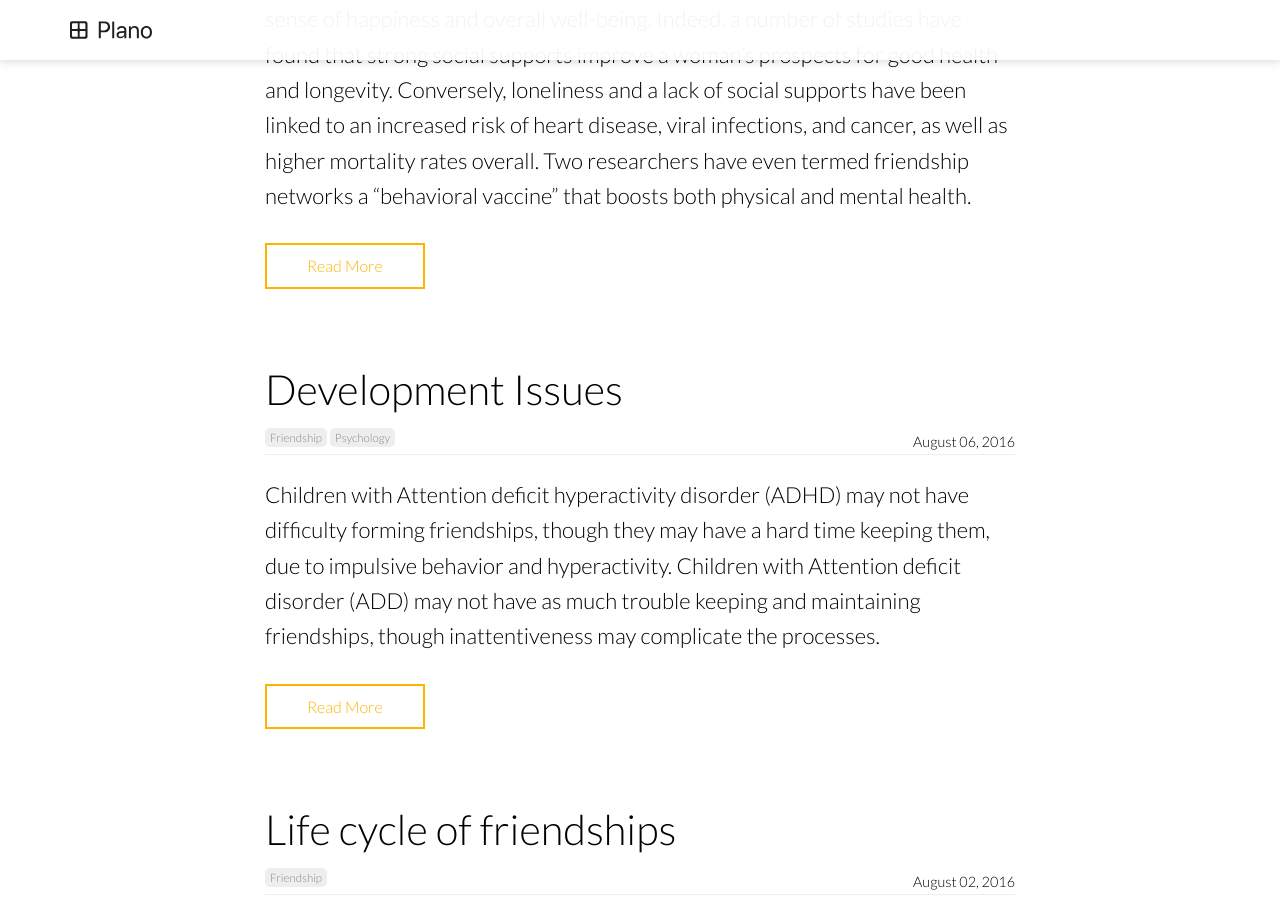
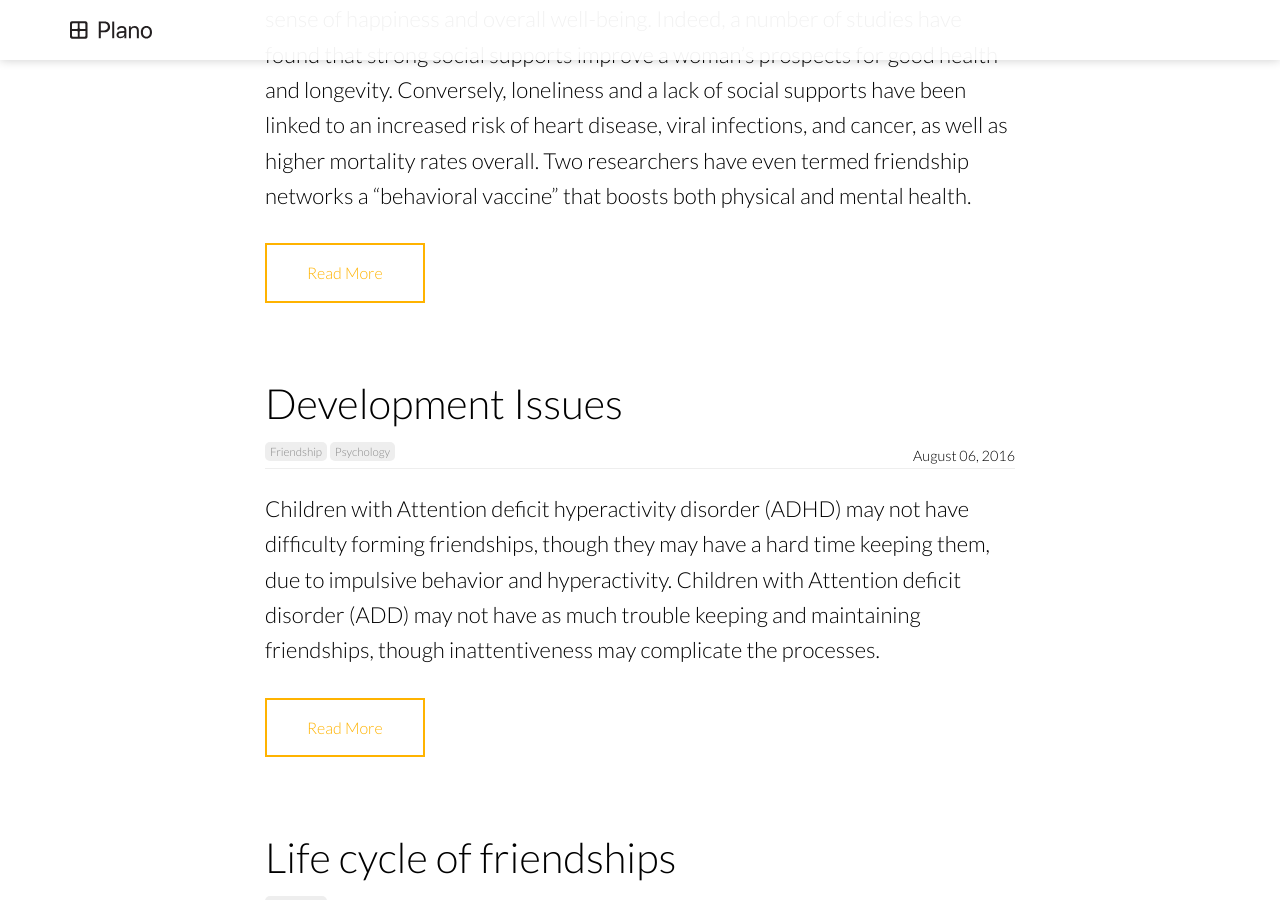
Before and after one commit to hanggrian/plano, a Jekyll site: the page built from blog/index.html, in a window 1280 px wide and 900 px high, scrolled down 1096 px. Built offline with Jekyll 4.4.1, drawn with Linux system fonts in a browser that asks for light colours; nearby versions of some CDN libraries; the list of posts is cut into pages by our own code; comment, search, counter and statistics services are not loaded.

Commit message:
Generated by gradle-git-publish

```diff
--- a/_sass/forms.scss
+++ b/_sass/forms.scss
@@ -4,7 +4,7 @@
 	border: 2px solid $brand-color;
 	transition: .2s ease-in-out;
 	display: inline-block;
-	padding: 8px 40px;
+	padding: 15px 40px;
 	background: #fff;
 }
 
--- a/_sass/layout.scss
+++ b/_sass/layout.scss
@@ -115,7 +115,7 @@ header {
 
 
 .cta {
-	margin: 10px 0 0 0;
+	margin: 15px 0 0 0;
 }
 
 .page h2 {
--- a/index.html
+++ b/index.html
@@ -8,7 +8,6 @@ bottom_image: https://source.unsplash.com/95YRwf6CNw8/1322?a=.png
 <section class="hero" style="background-image: url({% include relative-src.html src=page.image %})">
 	<div class="inner-hero text-container">
 		<div class="hero-text-container">
-			<img src="images/logo.png" alt="Plano">
 			<h2 class="editable">Efficient paper calculator</h2>
 			<div class="cta button alt"><a id="download-android">Download for Android</a></div>
 			<div class="cta button alt"><a id="download-mac">Download for Mac</a></div>
```
Also changed, not shown: images/logo.png (deleted), 4 other files.
